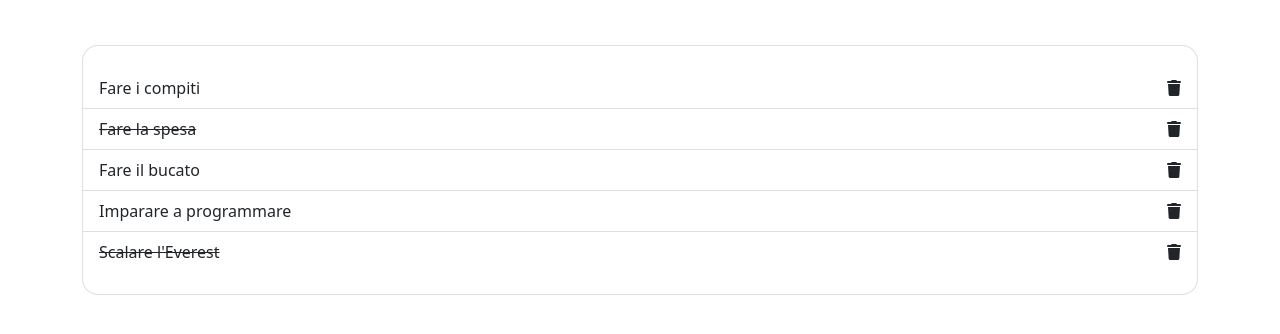
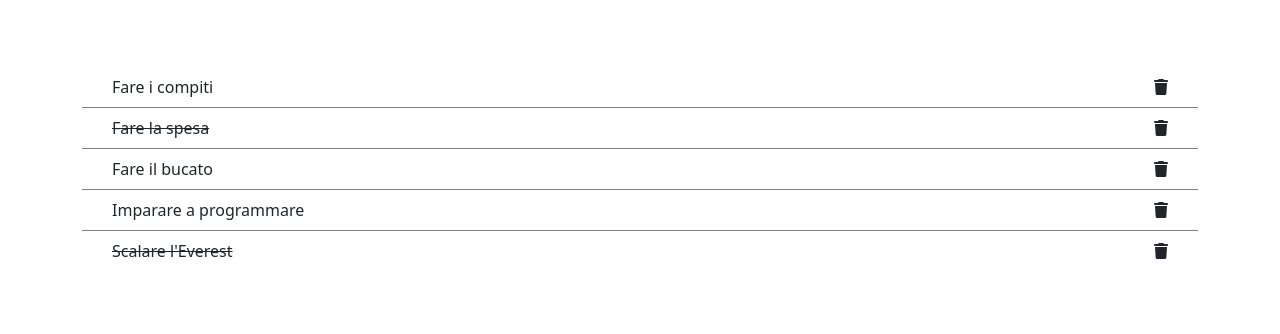
Before and after one commit to SamuelePassiatore/vue-todolist, a plain HTML site: page index.html in a window 1280 px wide. Shown: the part 292-626 px from the top of the page. Drawn offline with nearby package versions, Linux system fonts and the light colour scheme.

Commit message:
keyup enter and clear input / changes to list style

```diff
--- a/css/style.css
+++ b/css/style.css
@@ -16,14 +16,20 @@ button {
 
 ul li:first-child {
     padding-top: 30px;
+    border-top: 0;
 }
 
-li {
-    padding: 0 50px;
+.list-group-item {
+    border: 1px solid grey;
+    border-left: 0;
+    border-right: 0;
+    padding-right: 30px;
+    padding-left: 30px;
 }
 
 ul li:last-child {
     padding-bottom: 30px;
+    border-bottom: 0;
 }
 
 .fa-trash {
--- a/index.html
+++ b/index.html
@@ -26,7 +26,7 @@
             </header>
             <main>
                 <div id="new-task" class="mx-auto w-50 d-flex justify-content-between mb-5">
-                    <input class="rounded-3 border border-secondary p-3" type="text" placeholder="Nuova task" v-model="newTaskText">
+                    <input class="rounded-3 border border-secondary p-3" type="text" placeholder="Nuova task" v-model="newTaskText" @keyup.enter="addTask" @keyup.esc="clearInput">
                     <button class="rounded-2 border border-secondary" type="button" @click="addTask">Aggiungi</button>
                 </div>
                 <ul class="list-group rounded-4">
--- a/js/script.js
+++ b/js/script.js
@@ -52,6 +52,10 @@ const app = Vue.createApp({
             this.tasks.push(this.newTask);
             this.newTaskText = '';
         },
+
+        clearInput(){
+            this.newTaskText = '';
+        }
     },
 
 });
```
